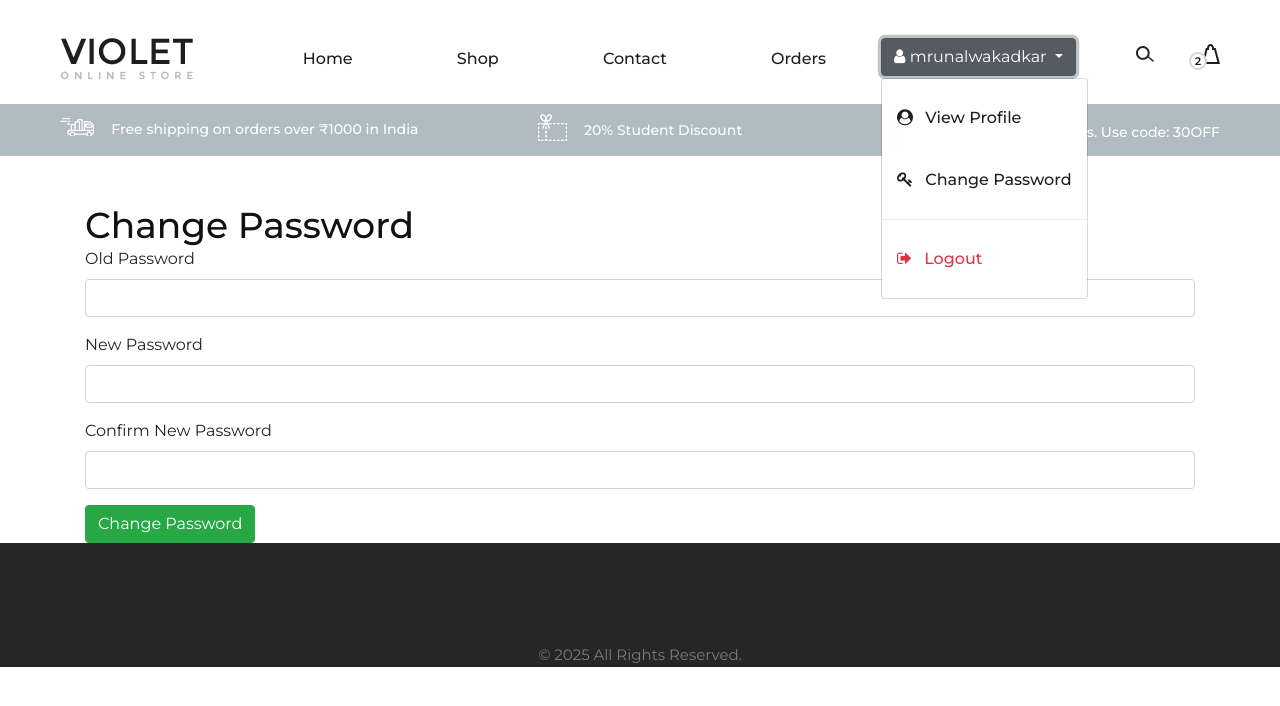
After one commit to MrunalWakadkar/Ecommerce_Online, a Django app: page /change-password/ in a window 1280 px wide, after a click on "mrunalwakadkar". The commit adds this page. Shown: the top 706 px of the page. Run offline with Django 5.2, Linux system fonts and the light colour scheme; a user stored in the database is signed in; some libraries are stand-ins or nearby versions.

Commit message:
Added view profile and change password function

```diff
--- a/Ecom/urls.py
+++ b/Ecom/urls.py
@@ -28,6 +28,8 @@ urlpatterns = [
     path('order-history/', views.order_history, name='order_history'),
     path('place_order' , views.place_order , name="placeorder"),
 
+    path("profile/", views.view_profile, name="view_profile"),
+    path("change-password/", views.change_password, name="change_password"),
 
 
 ]
--- a/Ecom/views.py
+++ b/Ecom/views.py
@@ -7,7 +7,8 @@ from .models import Products, Category, Cart, Order , CartItem , OrderItem
 from django.urls import reverse
 from django.contrib.auth.decorators import login_required
 from django.contrib import messages
-from django.core.mail import send_mail
+from django.contrib.auth.forms import PasswordChangeForm
+from django.contrib.auth import update_session_auth_hash
 
 # Create your views here.
 def home(request):
@@ -169,18 +170,7 @@ def checkout(request):
         # Clear cart after placing order
         cart_items.delete()
 
-        # 📧 Send confirmation email
-        subject = "Order Confirmation"
-        message = f"""Dear {name},Your order has been placed successfully! 🎉Order ID: {order.id} Total: ₹{grand_total} Payment Method: {payment_method} Thank you for shopping with us!"""
-        from_email = "wakadkarmrunal@gmail.com"
-        recipient_list = [email]
-
-        try:
-            send_mail(subject, message, from_email, recipient_list)
-        except Exception as e:
-            messages.warning(request, "Order placed, but email could not be sent.")
-
-        messages.success(request, "Your order has been placed successfully! A confirmation email has been sent.")
+        messages.success(request, "Your order has been placed successfully!")
         return redirect("order_history")
 
     return render(request, "check-out.html", {
@@ -189,6 +179,7 @@ def checkout(request):
         "shipping_charge": shipping_charge,
         "grand_total": grand_total,
     })
+
 
 @login_required
 def view_cart(request):
@@ -259,3 +250,34 @@ def place_order(request):
             return redirect("login")
 
     return redirect("checkout")
+
+@login_required
+def view_profile(request):
+    """Renders the user profile page."""
+    return render(request, "view_profile.html")
+
+@login_required
+def change_password(request):
+    if request.method == "POST":
+        old_password = request.POST.get("old_password")
+        new_password1 = request.POST.get("new_password1")
+        new_password2 = request.POST.get("new_password2")
+
+        if not request.user.check_password(old_password):
+            messages.error(request, "Old password is incorrect.")
+            return redirect("change_password")
+
+        if new_password1 != new_password2:
+            messages.error(request, "New passwords do not match.")
+            return redirect("change_password")
+
+        request.user.set_password(new_password1)
+        request.user.save()
+
+        # Keep user logged in after password change
+        update_session_auth_hash(request, request.user)
+
+        messages.success(request, "Your password has been successfully changed.")
+        return redirect("view_profile")
+
+    return render(request, "change_password.html")
--- a/static/css/style.css
+++ b/static/css/style.css
@@ -2363,3 +2363,21 @@ ol {
 		padding: 10px 0;
 	}
 }
+
+
+
+
+
+
+.dropdown-menu {
+    min-width: 180px;
+}
+.dropdown-menu a {
+    display: flex;
+    align-items: center;
+    padding: 10px 15px;
+    font-size: 14px;
+}
+.dropdown-menu a i {
+    margin-right: 8px;
+}
--- a/template/base.html
+++ b/template/base.html
@@ -61,12 +61,17 @@
                 <!-- User Access Section -->
     <div class="user-access">
         {% if user.is_authenticated %}
-
-
-                        <!-- Logout Button -->
-                        <a href="{% url 'logout' %}" class="btn btn-danger"
-                           style="padding: 4px 8px; font-weight: bold; border-radius: 8px; background-color: #bbb4b4; color:black; border: none;">
-                           <i class="fa fa-sign-out"></i> Logout</a>
+            <div class="dropdown">
+                <button class="btn btn-secondary dropdown-toggle" type="button" id="userDropdown" data-toggle="dropdown" aria-haspopup="true" aria-expanded="false">
+                    <i class="fa fa-user"></i> {{ user.username }}
+                </button>
+                <div class="dropdown-menu" aria-labelledby="userDropdown">
+                    <a class="dropdown-item" href="{% url 'view_profile' %}"><i class="fa fa-user-circle"></i> View Profile</a>
+                    <a class="dropdown-item" href="{% url 'change_password' %}"><i class="fa fa-key"></i> Change Password</a>
+                    <div class="dropdown-divider"></div>
+                    <a class="dropdown-item text-danger" href="{% url 'logout' %}"><i class="fa fa-sign-out"></i> Logout</a>
+                </div>
+            </div>
         {% else %}
             <a href="{% url 'sign_up_page' %}">Sign Up /</a>
             <a href="{% url 'sign_in_page' %}">Sign In</a>
@@ -118,20 +123,12 @@
     {% endblock %}
 
 <!-- Footer Section Begin -->
-<footer class="footer-section spad">
+<footer class="footer-section spad text-center">
     <div class="container">
-        <div class="newslatter-form">
-            <div class="row">
-                <div class="col-lg-12">
-                    <form action="#">
-                        <input type="text" placeholder="Your email address">
-                        <button type="submit">Subscribe to our newsletter</button>
-                    </form>
-                </div>
-            </div>
-        </div>
+        <p class="mb-0">&copy; 2025 All Rights Reserved.</p>
     </div>
 </footer>
+
 <!-- Footer Section End -->
 
 <!-- Js Plugins -->
@@ -143,6 +140,10 @@
 <script src="{% static 'js/jquery.nice-select.min.js' %}"></script>
 <script src="{% static 'js/mixitup.min.js' %}"></script>
 <script src="{% static 'js/main.js' %}"></script>
+<script src="https://code.jquery.com/jquery-3.6.0.min.js"></script>
+<script src="https://cdn.jsdelivr.net/npm/bootstrap@4.6.0/dist/js/bootstrap.bundle.min.js"></script>
+
+
 </body>
 
 </html>
--- /dev/null
+++ b/template/change_password.html
@@ -0,0 +1,28 @@
+{% extends 'base.html' %}
+{% block mainblock %}
+<div class="container mt-5">
+    <h2>Change Password</h2>
+
+
+    <form method="POST">
+        {% csrf_token %}
+
+        <div class="form-group">
+            <label for="old_password">Old Password</label>
+            <input type="password" class="form-control" id="old_password" name="old_password" required>
+        </div>
+
+        <div class="form-group">
+            <label for="new_password1">New Password</label>
+            <input type="password" class="form-control" id="new_password1" name="new_password1" required>
+        </div>
+
+        <div class="form-group">
+            <label for="new_password2">Confirm New Password</label>
+            <input type="password" class="form-control" id="new_password2" name="new_password2" required>
+        </div>
+
+        <button type="submit" class="btn btn-success">Change Password</button>
+    </form>
+</div>
+{% endblock %}
```
Also changed, not shown: Ecom_Online/settings.py (+1 -7 lines), assets/css/style.css (+18 -0 lines), template/contact.html (+7 -9 lines), template/view_profile.html (added, +14 -0 lines), Ecom/migrations/0001_initial.py, db.sqlite3. Lines whose indentation alone changed are shown as unchanged.
